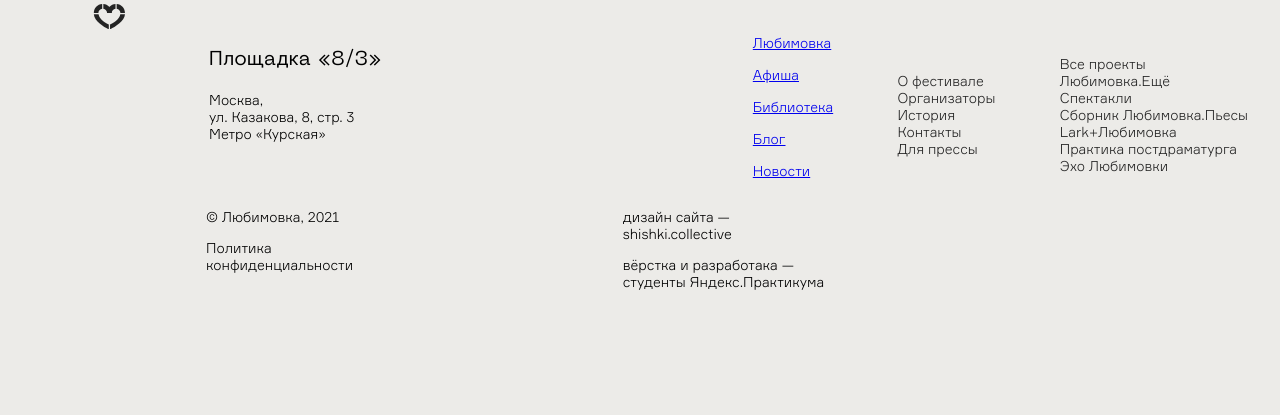
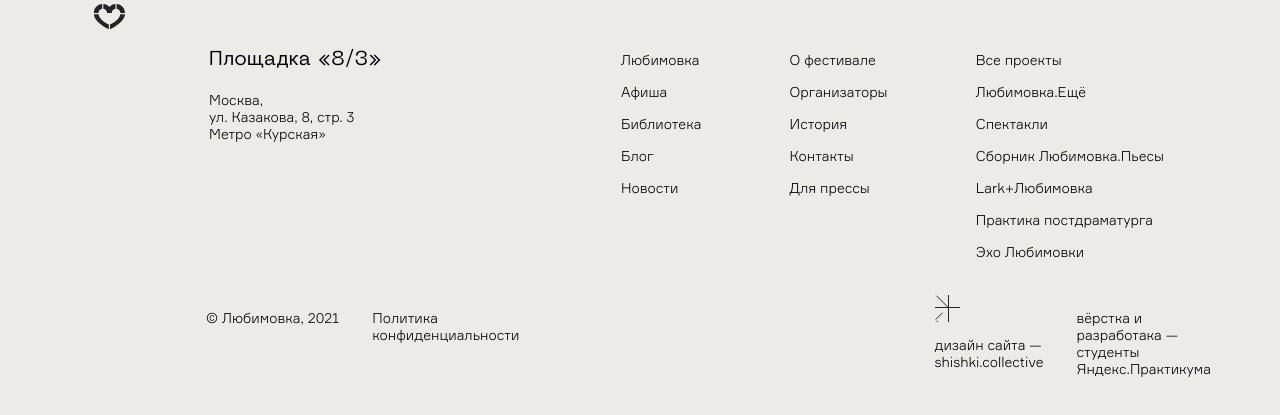
Before and after one commit to Feraston/from_college, a plain HTML site: page index.html in a window 1280 px wide. Shown: the part 93-508 px from the top of the page. Drawn offline with Linux system fonts and the light colour scheme.

Commit message:
style: list-links

```diff
--- a/blocks/disputers/disputers.css
+++ b/blocks/disputers/disputers.css
@@ -1,6 +1,6 @@
 .disputers {
   grid-row: 1/2;
-  grid-column: 2/5;
+  grid-column: 2/7;
   height: 37px;
   display: flex;
   align-items: center;
--- /dev/null
+++ b/blocks/footer/__copuright-element/footer__copuright-element.css
@@ -0,0 +1,3 @@
+.footer__copuright-element {
+  margin-right: 33px;
+}
--- a/blocks/footer/__copuright/_right/footer__copuright_right.css
+++ b/blocks/footer/__copuright/_right/footer__copuright_right.css
@@ -1,4 +1,4 @@
 .footer__copuright_right {
-  grid-column: 4/5;
+  grid-column: 5/6;
   grid-row: 3/4;
 }
--- a/blocks/footer/__copuright/footer__copuright.css
+++ b/blocks/footer/__copuright/footer__copuright.css
@@ -1,3 +1,4 @@
 .footer__copuright {
-
+  margin-top: 20px;
+  display: flex;
 }
--- /dev/null
+++ b/blocks/footer/__icon/footer__icon.css
@@ -0,0 +1,5 @@
+.footer__icon {
+  background-image: url('../../../images/desing__icon.svg');
+  height: 27px;
+  width: 25px;
+}
--- a/blocks/footer/__link/footer__link.css
+++ b/blocks/footer/__link/footer__link.css
@@ -1,7 +1,8 @@
 .footer__link {
-  text-decoration: none;
+  list-style-type: none;
   color: #242424;
   font-size: 14px;
   line-height: 17px;
   padding-bottom: 15px;
+  width: max-content;
 }
--- a/blocks/footer/__links-columns/footer__links-columns.css
+++ b/blocks/footer/__links-columns/footer__links-columns.css
@@ -1,9 +1,11 @@
 .footer__links-columns {
   display: flex;
   justify-content: space-between;
-  align-items: center;
+  align-items: flex-start;
+  justify-self: flex-end;
   grid-row: 2/3;
-  grid-column: 4/7;
-  margin-left: 130px;
-  margin-top: 5px;
+  grid-column: 4/6;
+  margin-top: 22px;
+  margin-right: 84px;
+  width: 543px;
 }
--- a/blocks/footer/footer.css
+++ b/blocks/footer/footer.css
@@ -2,7 +2,7 @@
   padding: 42px 32px 54px;
   display: grid;
   grid-template-rows: repeat(4, min-content);
-  grid-template-columns: 174px repeat(5, 1fr);
+  grid-template-columns: 174px repeat(4, 1fr);
   font-family: 'Formular';
   font-weight: 300;
   font-size: 14px;
--- /dev/null
+++ b/blocks/link/link.css
@@ -0,0 +1,4 @@
+.link {
+  color: #000;
+  text-decoration: none;
+}
--- a/index.html
+++ b/index.html
@@ -42,31 +42,34 @@
         </nav>
         <nav>
           <ul class="footer__list-links">
-            <li><a href="#" target="_blank" class="footer__link">О фестивале</a></li>
-            <li><a href="#" target="_blank" class="footer__link">Организаторы</a></li>
-            <li><a href="#" target="_blank" class="footer__link">История</a></li>
-            <li><a href="#" target="_blank" class="footer__link">Контакты</a></li>
-            <li><a href="#" target="_blank" class="footer__link">Для прессы</a></li>
+            <li class="footer__link"><a href="#" target="_blank" class="link">О фестивале</a></li>
+            <li class="footer__link"><a href="#" target="_blank" class="link">Организаторы</a></li>
+            <li class="footer__link"><a href="#" target="_blank" class="link">История</a></li>
+            <li class="footer__link"><a href="#" target="_blank" class="link">Контакты</a></li>
+            <li class="footer__link"><a href="#" target="_blank" class="link">Для прессы</a></li>
           </ul>
         </nav>
         <nav>
           <ul class="footer__list-links">
-            <li><a href="#" target="_blank" class="footer__link">Все проекты</a></li>
-            <li><a href="#" target="_blank" class="footer__link">Любимовка.Ещё</a></li>
-            <li><a href="#" target="_blank" class="footer__link">Спектакли</a></li>
-            <li><a href="#" target="_blank" class="footer__link">Сборник Любимовка.Пьесы</a></li>
-            <li><a href="#" target="_blank" class="footer__link">Lark+Любимовка</a></li>
-            <li><a href="#" target="_blank" class="footer__link">Практика постдраматурга</a></li>
-            <li><a href="#" target="_blank" class="footer__link">Эхо Любимовки</a></li>
+            <li class="footer__link"><a href="#" target="_blank" class="link">Все проекты</a></li>
+            <li class="footer__link"><a href="#" target="_blank" class="link">Любимовка.Ещё</a></li>
+            <li class="footer__link"><a href="#" target="_blank" class="link">Спектакли</a></li>
+            <li class="footer__link"><a href="#" target="_blank" class="link">Сборник Любимовка.Пьесы</a></li>
+            <li class="footer__link"><a href="#" target="_blank" class="link">Lark+Любимовка</a></li>
+            <li class="footer__link"><a href="#" target="_blank" class="link">Практика постдраматурга</a></li>
+            <li class="footer__link"><a href="#" target="_blank" class="link">Эхо Любимовки</a></li>
           </ul>
         </nav>
       </div>
       <div class="footer__copuright footer__copuright_left">
-        <p class="footer__copuright-element">&copy; Любимовка, 2021</p>
+        <p class="footer__copuright-element">&copy;&nbsp;Любимовка,&nbsp;2021</p>
         <p class="footer__copuright-element">Политика конфиденциальности</p>
       </div>
       <div class="footer__copuright footer__copuright_right">
-        <p class="footer__copuright-element">дизайн сайта — shishki.collective</p>
+        <div class="footer__copuright-element">
+          <div class="footer__icon"></div>
+          <p>дизайн сайта — shishki.collective</p>
+        </div>
         <p class="footer__copuright-element">вёрстка и разработака — студенты Яндекс.Практикума</p>
       </div>
     </footer>
--- a/pages/index.css
+++ b/pages/index.css
@@ -18,3 +18,6 @@
 @import url(../blocks/footer/__copuright/footer__copuright.css);
 @import url(../blocks/footer/__copuright/_left/footer__copuright_left.css);
 @import url(../blocks/footer/__copuright/_right/footer__copuright_right.css);
+@import url(../blocks/footer/__copuright-element/footer__copuright-element.css);
+@import url(../blocks/footer/__icon/footer__icon.css);
+@import url(../blocks/link/link.css);
```
Also changed, not shown: images/desing__icon.svg (added).
